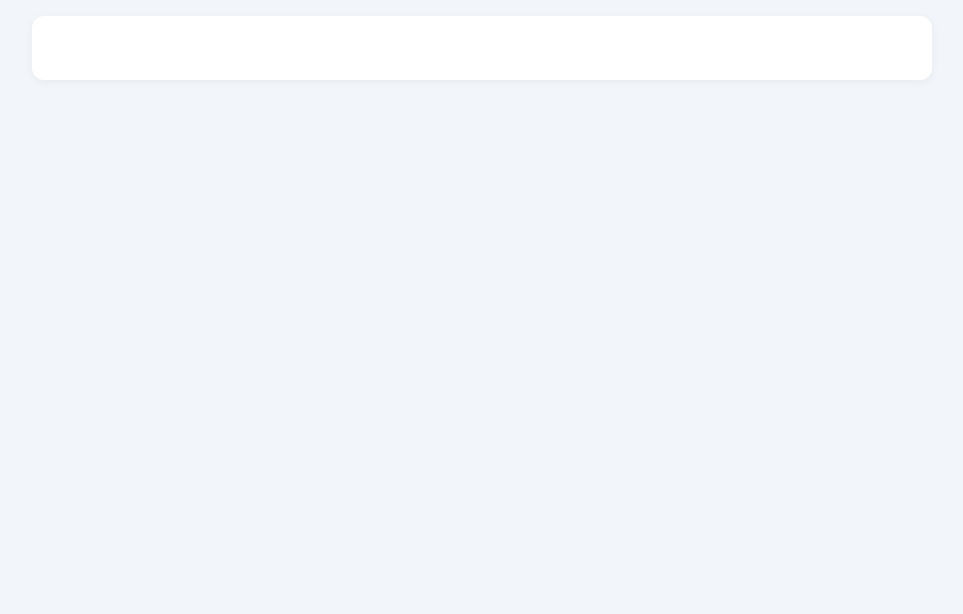
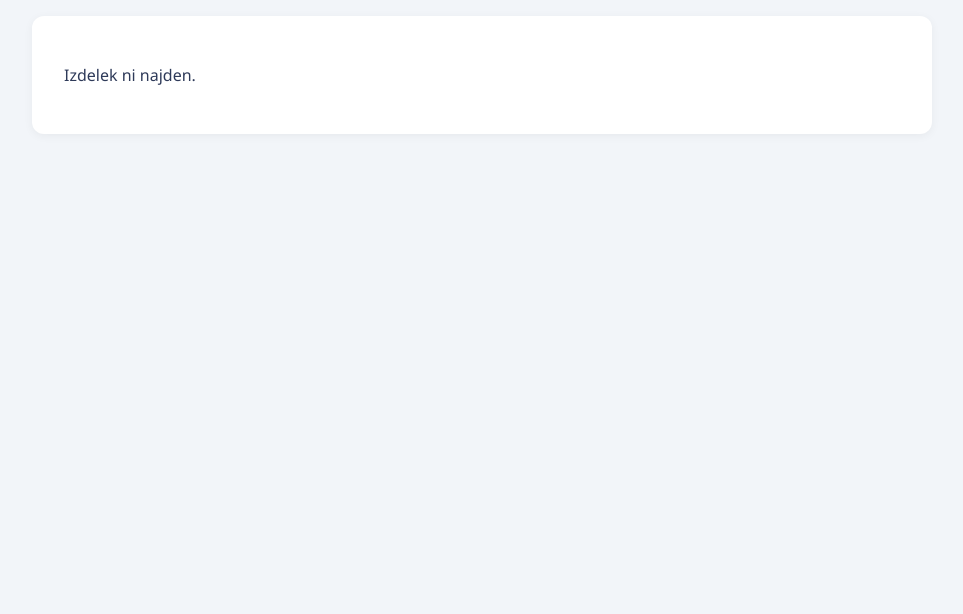
Before and after one commit to Lukio1223/IT-Podpora, a plain HTML site: page izdelek.html in a window 1280 px wide. Shown: the part 186-800 px from the top of the page, without its empty margins (158-1121 px from the left). Drawn offline with Linux system fonts and the light colour scheme.

Commit message:
Update izdelek.html

```diff
--- a/izdelek.html
+++ b/izdelek.html
@@ -98,9 +98,11 @@ BIOS: Lenovo OEM; včasih potreben posodobitev za novejše grafične kartice`,
 
     const container = document.getElementById('izdelek-podrobno');
 
-    if (isNaN(id) || !izdelek = izdelki.find(i => i.id === id)) {
-      container.innerHTML = '<p>Izdelek ni najden.</p>';
-    } else {
+const izdelek = izdelki.find(i => i.id === id);
+
+if (isNaN(id) || !izdelek) {
+  container.innerHTML = '<p>Izdelek ni najden.</p>';
+} else {
       const div = document.createElement('div');
       div.style.display = 'flex';
       div.style.gap = '20px';
```
